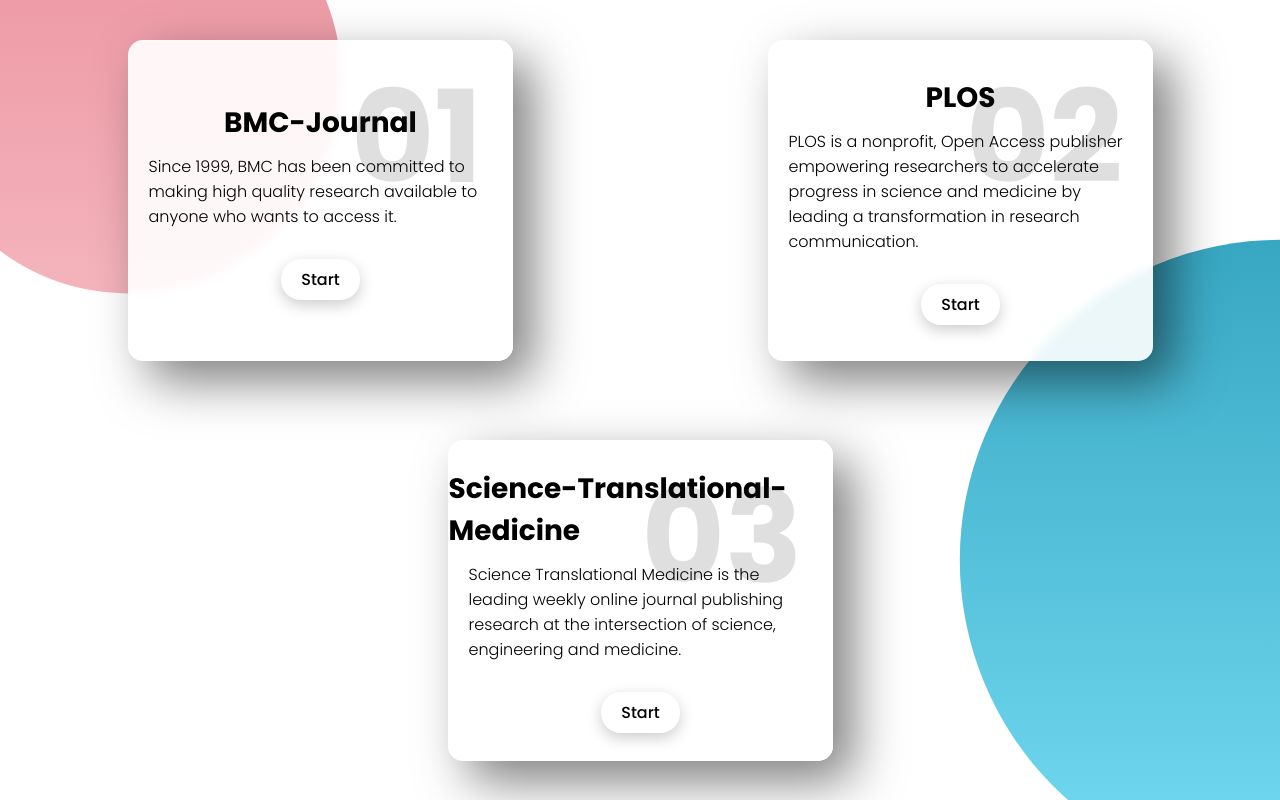
After one commit to heiheihei238/SearchMachine, a Django app: template bmc/templates/bmc/welcomePage.html in a window 1280 px wide. The commit adds this page. Run offline with Django 4.2, Linux system fonts and the light colour scheme; the template is opened without the code that fills it, so the values that code supplies are empty; parts of the project's set-up code (start-up, migrations or seed data) failed here and were passed over.

Commit message:
-front-end development

```diff
--- /dev/null
+++ b/bmc/static/bmc/welcomeStyle.css
@@ -0,0 +1,125 @@
+@import url("https://fonts.googleapis.com/css?family=Poppins:200,300,400,500,600,700,800,900&display=swap");
+
+*{
+    margin: 0;
+    padding: 0;
+    font-family: 'Poppins', sans-serif;
+}
+
+body{
+    min-height: 50vh;
+    min-width: 100vw;
+}
+
+body::before{
+    /* 注意！对于伪元素而言，如果不添加content属性，是不会显示的 */
+    content: "";
+    position: absolute;
+    top: 0;
+    left: 0;
+    width: 100%;
+    height: 100%;
+    background: linear-gradient(#2193b0, #6dd5ed);
+    /* 将元素切成圆形，30%表示圆的直径，right 70%表示圆心的位置 */
+    clip-path: circle(30% at right 70%);
+}
+
+body::after{
+    /* 注意！对于伪元素而言，如果不添加content属性，是不会显示的 */
+    content: "";
+    position: absolute;
+    top: 0;
+    left: 0;
+    width: 100%;
+    height: 100%;
+    background: linear-gradient(#ee9ca7, #ffdde1);
+    /* 将元素切成圆形，10%表示圆的直径，10% 10%表示圆心的位置 */
+    clip-path: circle(20% at 10% 10%);
+}
+
+.main{
+    position: relative;
+    height: 100vh;
+    width: 100vw;
+    /*background: radial-gradient(ellipse at bottom, #0D1E31, #111);*/
+    display: flex;
+    justify-content: space-around;
+    align-items: center;
+    flex-wrap: wrap;
+    z-index: 1;
+}
+
+.main .card{
+    position: relative;
+    width: 30vw;
+    height: 40vh;
+    /*background-color: rgba(255,255,255,0.1);*/
+    margin-right: 30px;
+    margin-left: 30px;
+    border-radius: 15px;
+    /*box-shadow: 20px 20px 50px rgba(0,0,0,0.5);*/
+    overflow: hidden;
+    display: flex;
+    justify-content: center;
+    align-items: center;
+    /*border-top: 1px solid rgba(255,255,255,0.5);*/
+    /*border-left: 1px solid rgba(255,255,255,0.5);*/
+    background-color: rgba(255,255,255,0.9);
+    box-shadow: 20px 20px 50px rgba(0,0,0,0.5);
+    border-top: 1px solid rgba(255,255,255,0.5);
+    border-left: 1px solid rgba(255,255,255,0.5);
+    backdrop-filter: blur(5px);
+}
+
+.main .card .content{
+    display: flex;
+    justify-content: center;
+    align-items: center;
+    flex-direction: column;
+}
+
+.main .card .content h2{
+    position: absolute;
+    top: 1px;
+    right: 30px;
+    font-size: 128px;
+    color: rgba(40, 40, 40, 0.15);
+}
+
+.main .card .content h3{
+    font-size: 28px;
+    /*color: #fff;*/
+}
+
+.main .card .content p{
+    font-size: 16px;
+    /*color: #fff;*/
+    font-weight: 300;
+    margin: 10px 20px 15px 20px;
+}
+
+.main .card .content a{
+    position: relative;
+    display: inline-block;
+    padding: 8px 20px;
+    margin-top: 15px;
+    background-color: #fff;
+    color: #000;
+    text-decoration: none;
+    border-radius: 20px;
+    font-weight: 500;
+    box-shadow: 0 5px 15px rgba(0,0,0,0.2);
+}
+
+.body {
+  opacity: 0;
+  transition: opacity 1s;
+}
+
+.content-fade-in {
+  opacity: 1;
+}
+
+.content-fade-out {
+  opacity: 0;
+}
--- /dev/null
+++ b/bmc/templates/bmc/welcomePage.html
@@ -0,0 +1,62 @@
+<!DOCTYPE html>
+<html lang="en">
+<head>
+    <meta charset="UTF-8">
+    <title>Title</title>
+    {% load static %}
+    <link rel="stylesheet" href="{% static 'bmc/welcomeStyle.css' %}">
+</head>
+<body id="body" class="body">
+<div class="main">
+    <div class="card">
+        <div class="content">
+            <h2>01</h2>
+            <h3>BMC-Journal</h3>
+            <p>Since 1999, BMC has been committed to making high quality research available to anyone who wants to access it.</p>
+            <a href="1/search">Start</a>
+        </div>
+    </div>
+    <div class="card">
+        <div class="content">
+            <h2>02</h2>
+            <h3>PLOS</h3>
+            <p>PLOS is a nonprofit, Open Access publisher empowering researchers to accelerate progress in science and medicine by leading a transformation in research communication.</p>
+            <a href="3/search">Start</a>
+        </div>
+    </div>
+    <div class="card">
+        <div class="content">
+            <h2>03</h2>
+            <h3>Science-Translational-Medicine</h3>
+            <p>Science Translational Medicine is the leading weekly online journal publishing research at the intersection of science, engineering and medicine.</p>
+            <a href="2/search">Start</a>
+        </div>
+    </div>
+</div>
+</body>
+<script>
+    // 页面加载完成时执行
+    document.addEventListener('DOMContentLoaded', function() {
+    // 添加渐进动画类名
+    document.getElementById('body').classList.add('content-fade-in');
+    });
+
+    // 监听页面链接点击事件
+    document.addEventListener('click', function(event) {
+        let target = event.target;
+
+        // 检查点击的元素是否是链接
+        if (target.tagName === 'A') {
+            event.preventDefault(); // 阻止默认的页面跳转行为
+
+            // 添加渐出动画类名
+            document.getElementById('body').classList.add('content-fade-out');
+
+            // 在动画结束后进行页面跳转
+            setTimeout(function() {
+            window.location.href = target.href;
+            }, 1000); // 这里的1000表示动画持续时间，单位是毫秒
+        }
+    });
+</script>
+</html>
--- a/bmc/urls.py
+++ b/bmc/urls.py
@@ -4,8 +4,9 @@
 
 app_name = 'bmc'
 urlpatterns = [
-    path('search/', views.search, name='search'),
-    path('search/afterselect/', views.after_select, name='afterselect'),
+    path('', views.welcome, name='welcome'),
+    path('<int:journal>/search/', views.search, name='search'),
+    path('<int:journal>/search/afterselect/', views.after_select, name='afterselect'),
     path('search/result/', views.result, name='result'),
     path('search/save/', views.save, name='save'),
     path('search/download/', views.download_pdf, name='download'),
```
Also changed, not shown: bmc/static/bmc/style.css (+42 -1 lines), bmc/templates/bmc/searchMachine.html (+64 -5 lines).
